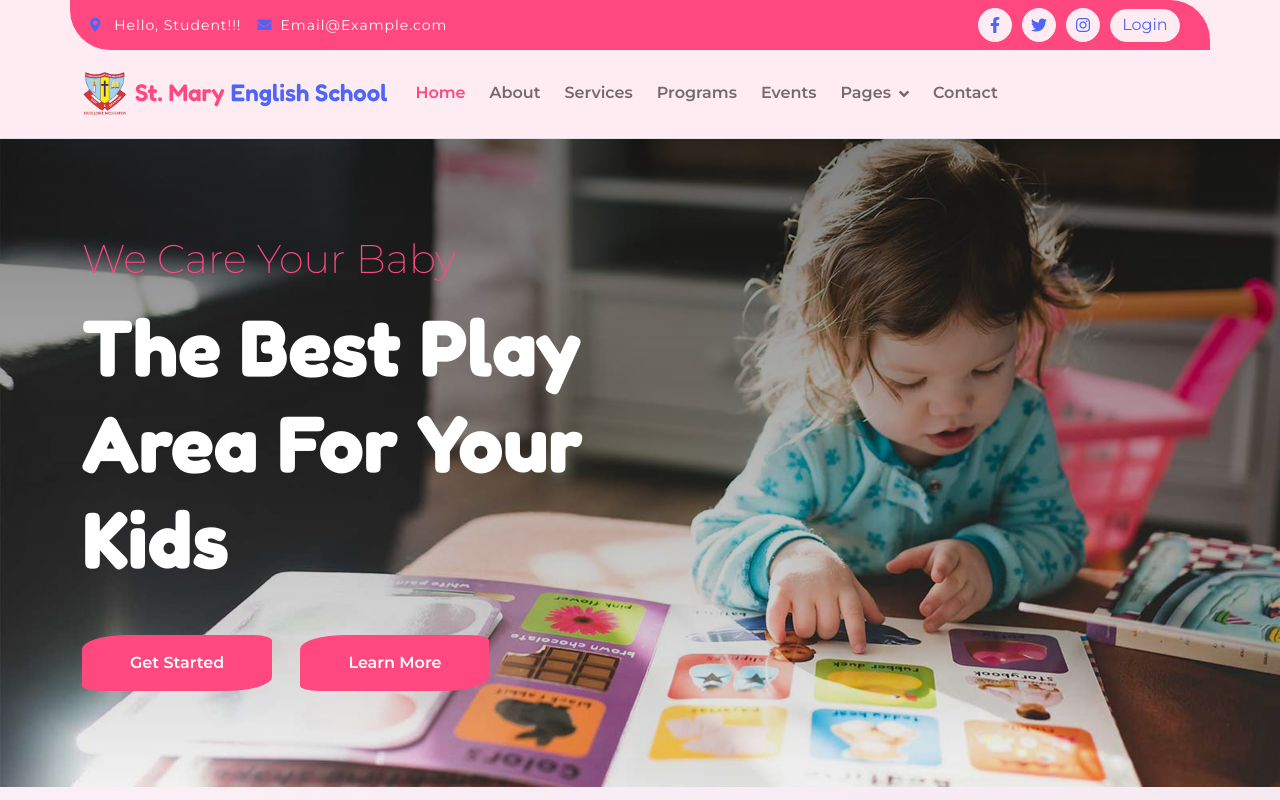
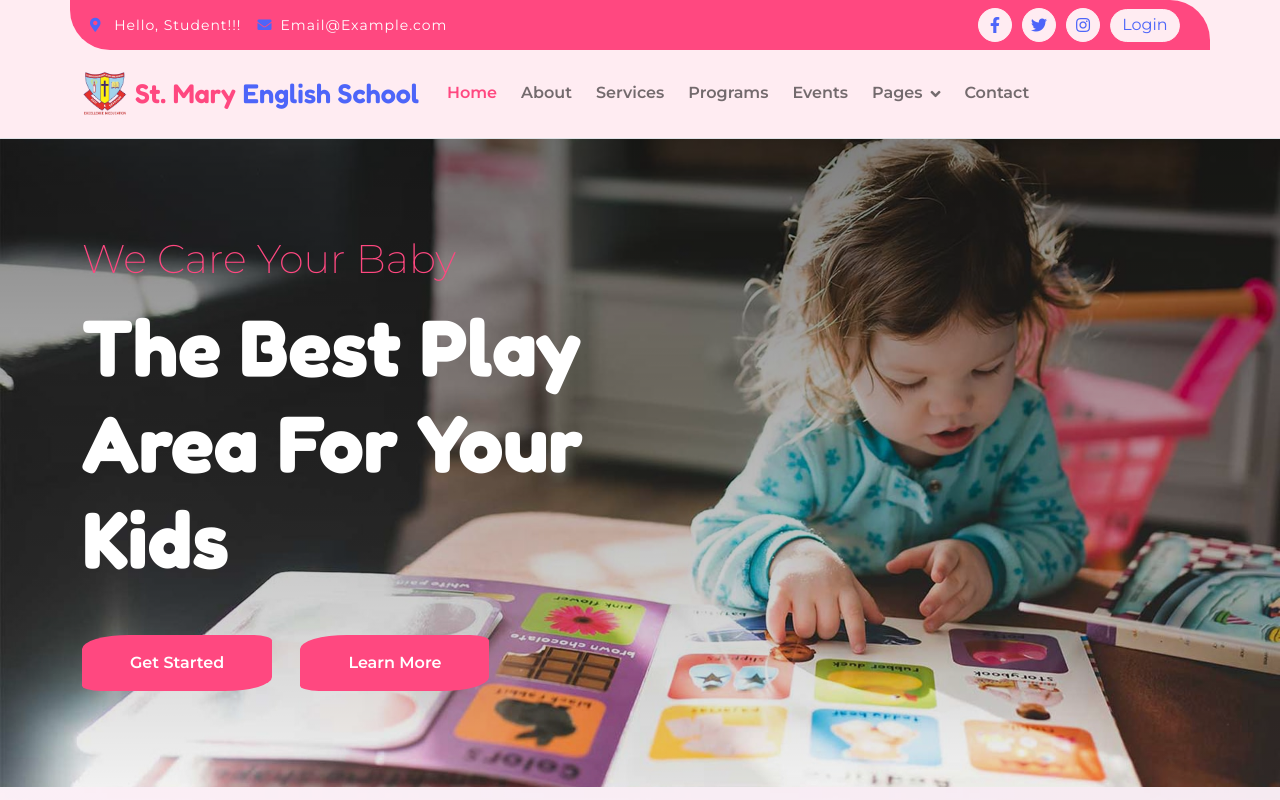
Before and after one commit to Kunal271002/St.MaryEnglishSchool, a plain HTML site: page index.html in a window 1280 px wide. Shown: the top 800 px of the page. Drawn offline with nearby package versions, Linux system fonts and the light colour scheme.

Commit message:
Improvements

```diff
--- a/index.html
+++ b/index.html
@@ -95,7 +95,7 @@
                 <a href="index.html" class="navbar-brand d-flex align-items-center flex-nowrap" style="min-width:0;">
                     <img src="img/St.MaryLogo.png" style="height:45px;width:auto;flex-shrink:0;">
                     <span class="ms-2 text-primary display-6 "
-                        style="font-size:clamp(14px,3.2vw,24px);white-space:nowrap;overflow:hidden;text-overflow:ellipsis;">
+                        style="font-size:clamp(17px,3.5vw,27px);white-space:nowrap;overflow:hidden;text-overflow:ellipsis;">
                         St. Mary <span class="text-secondary">English School</span>
                     </span>
                 </a>
```
